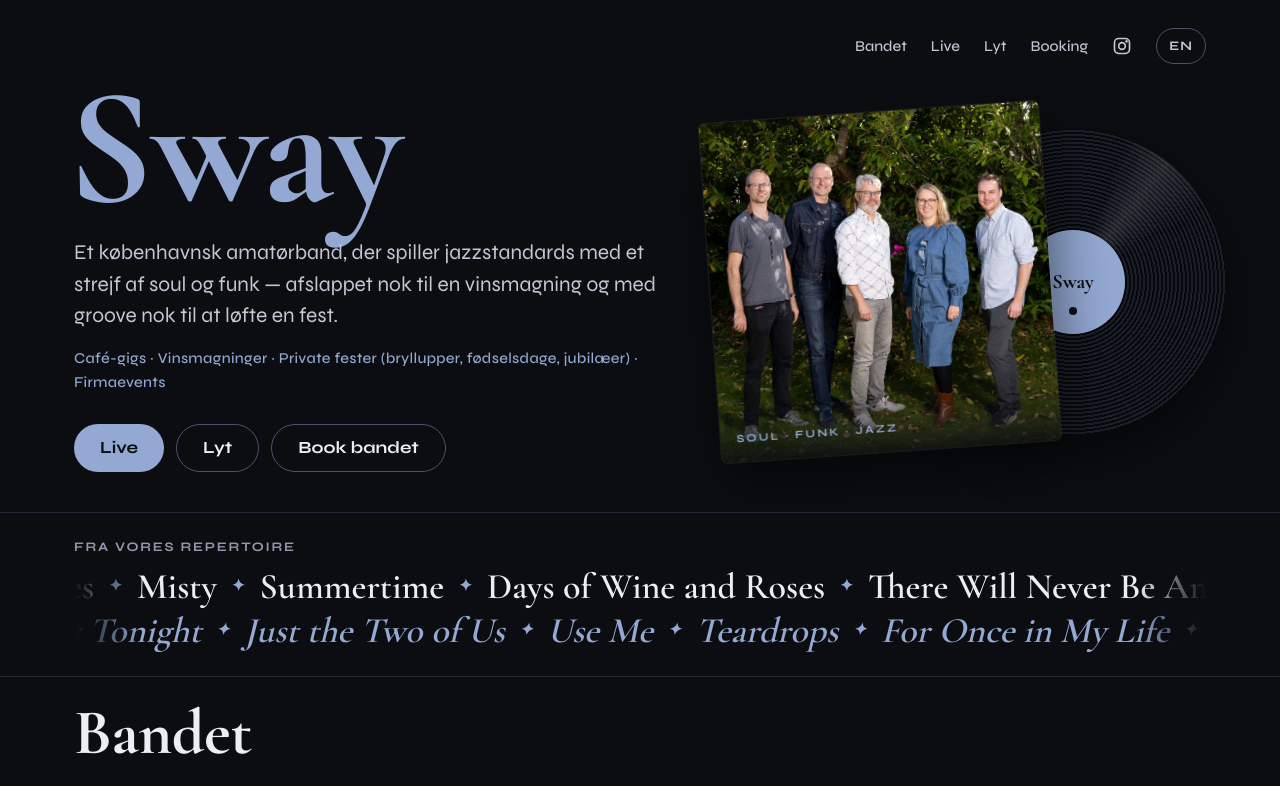
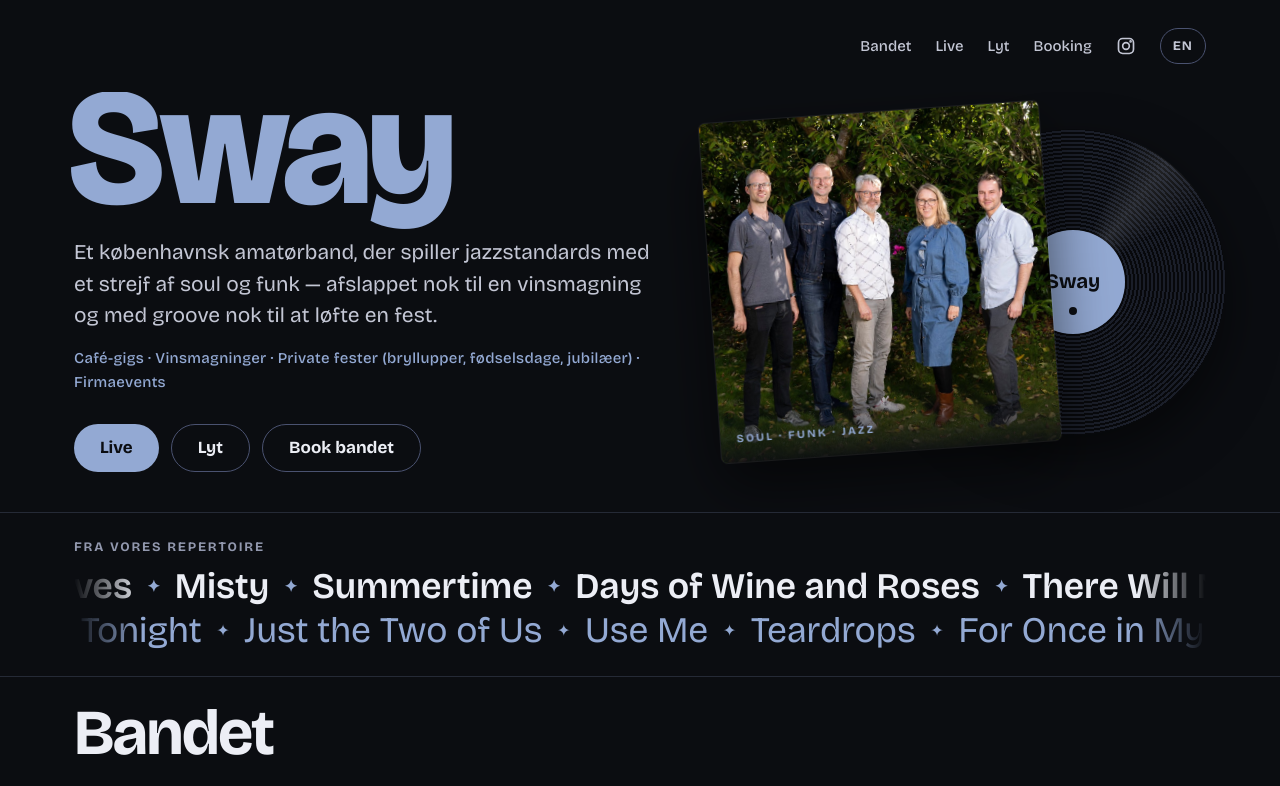
Before and after one commit to swaycph/swaycph-site, a plain HTML site: page index.html in a window 1280 px wide. Shown: the top 786 px of the page. Drawn offline with nearby package versions, Linux system fonts and the light colour scheme.

Commit message:
Use Bricolage Grotesque for all text
Replaces Syne (body) and Cormorant Garamond (headings, repertoire,
record labels) with one font, Bricolage Grotesque. The second
repertoire row uses a lighter weight instead of italic, which this
font does not have. Buttons and inputs inherit the font.

Co-Authored-By: Claude Opus 5.5 <noreply@anthropic.com>
Claude-Session: https://claude.ai/code/session_014CmtVsfN7WYAwB1HY8nV3h

```diff
--- a/index.html
+++ b/index.html
@@ -11,8 +11,8 @@
 <meta property="og:type" content="website">
 <link rel="preconnect" href="https://fonts.googleapis.com">
 <link rel="preconnect" href="https://fonts.gstatic.com" crossorigin>
-<link href="https://fonts.googleapis.com/css2?family=Syne:wght@400;500;600;700&family=Cormorant+Garamond:wght@600;700&display=swap" rel="stylesheet">
-<link rel="stylesheet" href="style.css?v=20261114k">
+<link href="https://fonts.googleapis.com/css2?family=Bricolage+Grotesque:opsz,wght@12..96,400..800&display=swap" rel="stylesheet">
+<link rel="stylesheet" href="style.css?v=20261114l">
 <script>if (/[?&]theme=classic\b/.test(location.search)) document.documentElement.classList.add('theme-classic');</script>
 <script>
   // Always open at the top: no restored scroll position, and drop a #section left in the address by an earlier click.
@@ -206,9 +206,9 @@
   <a href="https://www.instagram.com/swaysocial_cph/" target="_blank" rel="noopener" class="footer-ig"><svg width="16" height="16" viewBox="0 0 24 24" fill="none" stroke="currentColor" stroke-width="2" aria-hidden="true"><rect x="3" y="3" width="18" height="18" rx="5"/><circle cx="12" cy="12" r="4"/><circle cx="17.5" cy="6.5" r="0.6" fill="currentColor"/></svg>Instagram</a>
 </footer>
 
-<script src="i18n.js?v=20261114k"></script>
-<script src="player.js?v=20261114k"></script>
-<script src="repertoire.js?v=20261114k"></script>
+<script src="i18n.js?v=20261114l"></script>
+<script src="player.js?v=20261114l"></script>
+<script src="repertoire.js?v=20261114l"></script>
 
 </body>
 </html>
--- a/style.css
+++ b/style.css
@@ -14,7 +14,7 @@
   --groove-b: #1A1E29;
   --groove-c: #222737;
   --shade: 11, 13, 17;
-  --serif: 'Cormorant Garamond', Georgia, serif;
+  --serif: 'Bricolage Grotesque', system-ui, sans-serif;
 }
 
 /* Previous petrol-and-gold palette, kept as a fallback: open with ?theme=classic */
@@ -42,15 +42,16 @@ body {
   margin: 0;
   background: var(--ground);
   color: var(--text);
-  font-family: 'Syne', system-ui, sans-serif;
+  font-family: 'Bricolage Grotesque', system-ui, sans-serif;
   font-size: 17px;
   line-height: 1.6;
 }
 img { max-width: 100%; display: block; }
+button, input { font: inherit; }
 a { color: var(--gold); }
 a:hover { color: var(--gold-hover); }
 
-h1, h2, h3 { font-family: var(--serif); font-weight: 700; letter-spacing: -0.005em; margin: 0; }
+h1, h2, h3 { font-family: var(--serif); font-weight: 700; letter-spacing: -0.03em; margin: 0; }
 h2 { font-size: clamp(40px, 6vw, 64px); line-height: 1; }
 h3 { font-size: 28px; margin-top: 8px; }
 
@@ -76,7 +77,7 @@ h3 { font-size: 28px; margin-top: 8px; }
 .hero-grid { display: grid; grid-template-columns: 6fr 5fr; gap: 40px; align-items: start; padding-top: 0; }
 .hero-text { display: flex; flex-direction: column; gap: 22px; }
 .eyebrow { margin: 0; font-size: 14px; font-weight: 700; letter-spacing: 0.18em; text-transform: uppercase; color: var(--gold); }
-.hero h1 { font-size: clamp(88px, 13vw, 190px); line-height: 0.8; margin: -0.06em 0 0 -0.04em; color: var(--gold); }
+.hero h1 { font-weight: 800; letter-spacing: -0.03em; font-size: clamp(88px, 13vw, 190px); line-height: 0.8; margin: -0.06em 0 0 -0.04em; color: var(--gold); }
 .occasions { margin: -8px 0 0; font-size: 15px; font-weight: 500; letter-spacing: 0.02em; color: var(--gold); }
 .lead { margin: 0; max-width: 620px; font-size: 21px; line-height: 1.5; color: var(--soft); }
 .buttons { display: flex; flex-wrap: wrap; gap: 12px; margin-top: 8px; }
@@ -141,7 +142,7 @@ button.play { border: none; cursor: pointer; }
 .rep-row ul { list-style: none; margin: 0; padding: 0; display: flex; }
 .rep-row li { white-space: nowrap; display: flex; align-items: center; font-family: var(--serif); font-weight: 600; font-size: clamp(24px, 3vw, 36px); color: var(--text); line-height: 1.2; }
 .rep-row li::after { content: "✦"; font-size: 0.45em; color: var(--gold); margin: 0 0.9em; }
-.rep-row.reverse li { color: var(--gold); font-style: italic; }
+.rep-row.reverse li { color: var(--gold); font-weight: 400; }
 .repertoire:hover .rep-row { animation-play-state: paused; }
 @keyframes rep { to { transform: translateX(-50%); } }
 
```
